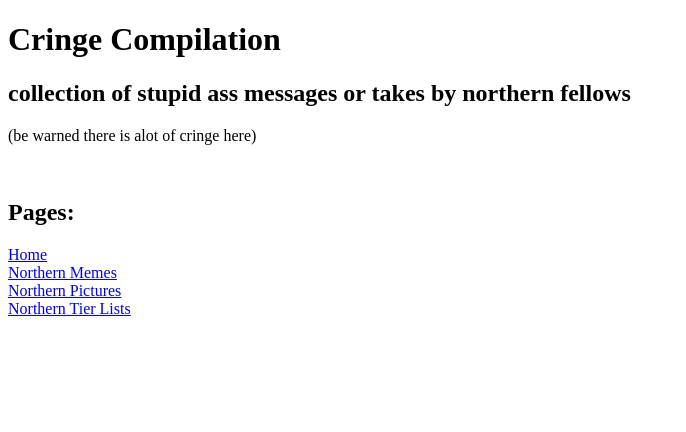
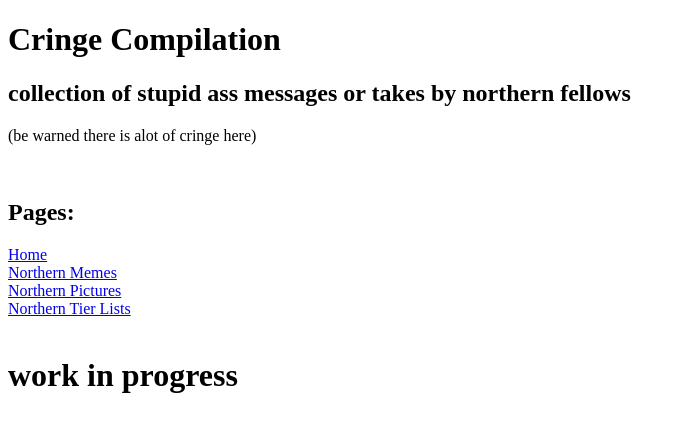
Before and after one commit to shensstuff/hyperboreanjiaxi.xyz, a plain HTML site: page msgs.html in a window 1280 px wide. Shown: the whole page, without its empty margins (0-686 px from the left). Drawn offline with Linux system fonts and the light colour scheme.

Commit message:
Update msgs.html

```diff
--- a/msgs.html
+++ b/msgs.html
@@ -16,5 +16,6 @@
   <a href="memes.html">Northern Memes</a><br>
   <a href="pics.html">Northern Pictures</a><br>
   <a href="pics.html">Northern Tier Lists</a><br><br>
+  <h1>work in progress</h1>
 </body>
 </html>
```
